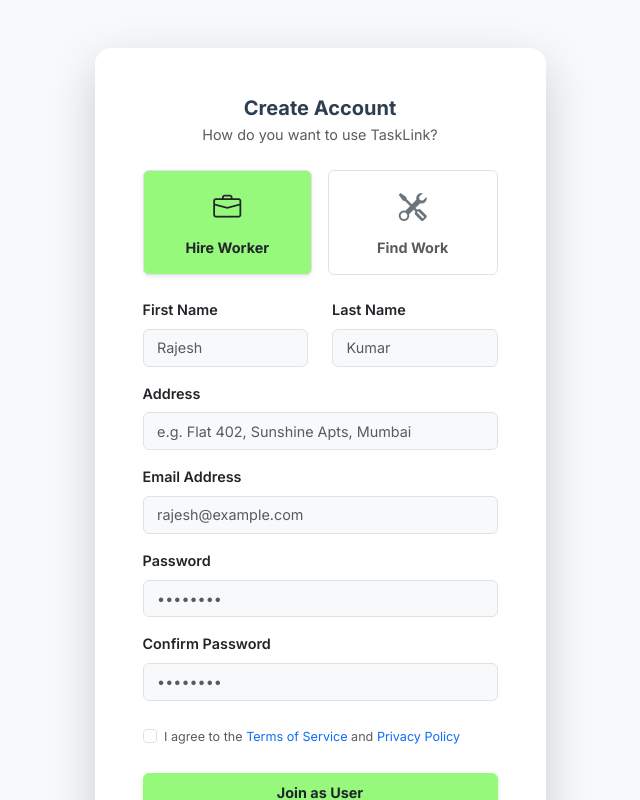
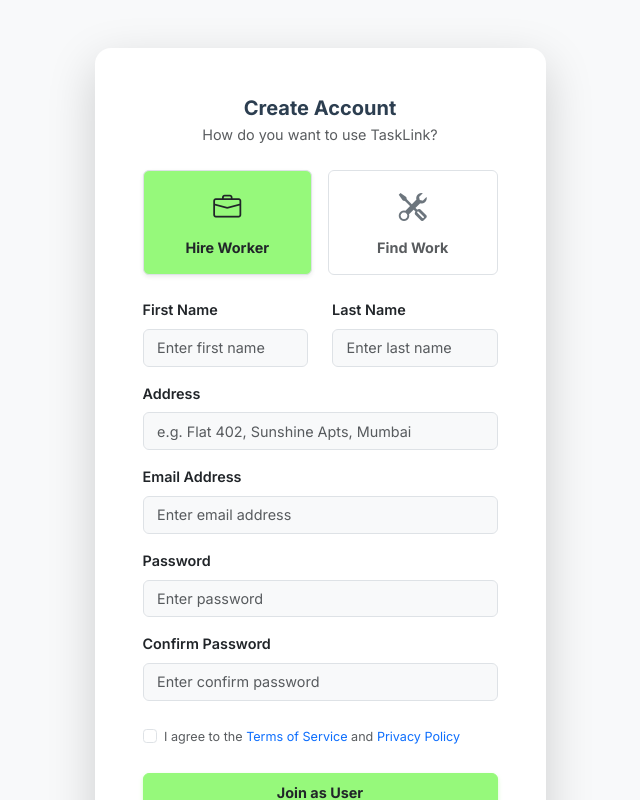
Before and after one commit to penchalavamsic/TaskLink, a React (Vite) app in the folder frontend/: page /signup in a window 1280 px wide. Shown: the top 800 px of the page, without its empty margins (320-960 px from the left). Built offline with nearby package versions, Linux system fonts and the light colour scheme.

Commit message:
removed the dummy data in authentication module

```diff
--- a/frontend/src/modules/authentication/Login.jsx
+++ b/frontend/src/modules/authentication/Login.jsx
@@ -35,13 +35,13 @@ const Login = () => {
                                 <form onSubmit={handleLogin}>
                                     <div className="mb-3">
                                         <label htmlFor="email" className="form-label fw-semibold">Email Address</label>
-                                        <input type="email" className="form-control bg-light" id="email" placeholder="rajesh@example.com" />
+                                        <input type="email" className="form-control bg-light" id="email" placeholder="Enter email address" />
                                     </div>
                                     <div className="mb-4">
                                         <div className="d-flex justify-content-between align-items-center mb-1">
                                             <label htmlFor="password" className="form-label fw-semibold mb-0">Password</label>
                                         </div>
-                                        <input type="password" className="form-control bg-light" id="password" placeholder="••••••••" />
+                                        <input type="password" className="form-control bg-light" id="password" placeholder="Enter password" />
                                     </div>
 
                                     <div className="mb-4">
--- a/frontend/src/modules/authentication/SignUp.jsx
+++ b/frontend/src/modules/authentication/SignUp.jsx
@@ -58,11 +58,11 @@ const SignUp = () => {
                                     <div className="row mb-3">
                                         <div className="col-6">
                                             <label htmlFor="firstName" className="form-label fw-semibold">First Name</label>
-                                            <input type="text" className="form-control bg-light" id="firstName" placeholder="Rajesh" required />
+                                            <input type="text" className="form-control bg-light" id="firstName" placeholder="Enter first name" required />
                                         </div>
                                         <div className="col-6">
                                             <label htmlFor="lastName" className="form-label fw-semibold">Last Name</label>
-                                            <input type="text" className="form-control bg-light" id="lastName" placeholder="Kumar" required />
+                                            <input type="text" className="form-control bg-light" id="lastName" placeholder="Enter last name" required />
                                         </div>
                                     </div>
                                     <div className="mb-3">
@@ -71,15 +71,15 @@ const SignUp = () => {
                                     </div>
                                     <div className="mb-3">
                                         <label htmlFor="email" className="form-label fw-semibold">Email Address</label>
-                                        <input type="email" className="form-control bg-light" id="email" placeholder="rajesh@example.com" required />
+                                        <input type="email" className="form-control bg-light" id="email" placeholder="Enter email address" required />
                                     </div>
                                     <div className="mb-3">
                                         <label htmlFor="password" className="form-label fw-semibold">Password</label>
-                                        <input type="password" className="form-control bg-light" id="password" placeholder="••••••••" required />
+                                        <input type="password" className="form-control bg-light" id="password" placeholder="Enter password" required />
                                     </div>
                                     <div className="mb-4">
                                         <label htmlFor="confirmPassword" className="form-label fw-semibold">Confirm Password</label>
-                                        <input type="password" className="form-control bg-light" id="confirmPassword" placeholder="••••••••" required />
+                                        <input type="password" className="form-control bg-light" id="confirmPassword" placeholder="Enter confirm password" required />
                                     </div>
 
                                     <div className="form-check mb-4">
```
